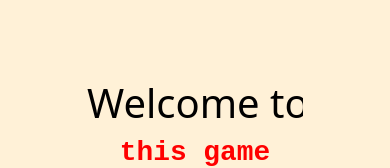
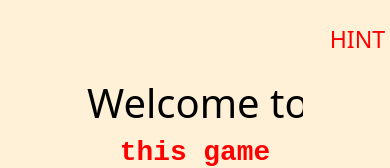
Before and after one commit to rflctvEQ/this-game, a React (Create React App) app: page /welcome in a window 390 px wide. Shown: the top 168 px of the page. Built offline with nearby package versions, Linux system fonts and the light colour scheme.

Commit message:
worked on making SpeechBox reusable and responsive to various props passed to it. At this point, the user must click HINT twice to get the speech box to appear. I'm not quite sure why yet, so I'll take a break

```diff
--- a/src/components/P3Welcome/index.tsx
+++ b/src/components/P3Welcome/index.tsx
@@ -11,7 +11,7 @@ function Welcome() {
 
 
     useEffect(() => {
-        if (inputState === 'Start' || inputState === 'start') {
+        if (inputState === 'Start' || inputState === 'start' || inputState === 'START') {
             setVisible('initial');
         } else {
             setVisible('none');
@@ -42,7 +42,7 @@ function Welcome() {
                     <input
                         className='welcomeInput'
                         value={inputState}
-                        onChange={e => setInputState(e.target.value)}
+                        onChange={e => setInputState(e.target.value.trim())}
                         style={{ width: `${inputWidth}` }}>
                     </input>
                 </h1>
--- a/src/components/SpeechBox/index.tsx
+++ b/src/components/SpeechBox/index.tsx
@@ -2,26 +2,56 @@ import * as React from 'react';
 import { useState, useEffect } from 'react';
 import './style.css';
 
-function SpeechBox(props: string[]) {
+function SpeechBox(props: any) {
+    // console.log('*** props ***', props);
     const [ index, setIndex ] = useState<number>(0);
+    const [ noDialogue, setNoDialogue ] = useState<boolean>(false);
+    const [ visible, setVisible ] = useState<string>('0');
+    const [ propsDialogue, setPropsDialogue ] = useState<string[]>(props.dialogue);
+    const [ propsComponentVisibility, setPropsComponentVisibility ] = useState<boolean>(props.componentVisibility);
+
+    // number of dialogue items in props
+    const dialogueItemsLength: number = propsDialogue.length - 1;
+
+    useEffect(() => {
+        setPropsDialogue(props.dialogue);
+        setPropsComponentVisibility(props.componentVisibility);
+        console.log('=======================')
+        // console.log('propsComponenetVisibility: ', propsComponentVisibility);
+        // console.log('index: ', index)
+        // console.log('array length: ', dialogueItemsLength);
+        // console.log('visible: ', visible);
+        // console.log('noDialogue: ', noDialogue);
+        if (index < dialogueItemsLength) {
+            setVisible('1');
+        }
+    })
+
+    useEffect(() => {
+        if (propsComponentVisibility === true && noDialogue){
+            setVisible('1');
+            setNoDialogue(false);
+            setIndex(0);
+        }
+    }, [propsComponentVisibility])
+
 
     const handleNextBtn = () => {
-        // number of dialogue items in props
-        const dialogueItemsLength: number = Object.keys(props).length - 1;
-
         if (index < dialogueItemsLength) {
-            setIndex(index + 1)
+            setVisible('1');
+            setNoDialogue(false);
+            setIndex(index + 1);
         } else {
-
+            setVisible('0');
+            setNoDialogue(true);
         }
     }
 
-
     // console.log('component props: ', props);
     return (
-        <div className='speechBoxWrapper'>
+        <div style={{opacity: visible}} className='speechBoxWrapper'>
             <div className='speechBox'>
-                <p className='speechText'>{props[index]}</p>
+                <p className='speechText'>{!noDialogue ? propsDialogue[index] : ''}</p>
             </div>
             <button className='nextBtn' onClick={()=>handleNextBtn()}>Next</button>
         </div>
--- a/src/pages/P3WelcomeDoug.tsx
+++ b/src/pages/P3WelcomeDoug.tsx
@@ -1,11 +1,13 @@
 import * as React from 'react';
+import { useState, useEffect } from 'react';
 import Helmet from 'react-helmet';
 import Welcome from '../components/P3Welcome';
 import Doug from '../components/Doug';
 import SpeechBox from '../components/SpeechBox';
 
 interface DialogueInterface {
-    dialogue?: string[]
+    dialogue?: string[],
+    componentVisibility?: boolean
 }
 
 const dialogueData: DialogueInterface = {
@@ -16,19 +18,46 @@ const dialogueData: DialogueInterface = {
         'I\'m gonna try to get you out of here.',
         'Just click HINT and I\'ll find you again.',
         'We can do this... together.'
-    ]
+    ],
+    componentVisibility: false
 }
 
 function WelcomeDoug(props: typeof dialogueData) {
-    // console.log(dialogueData);
-    // console.log('Page props: ', dialogueData.dialogue)
+    const [visible, setVisible] = useState<string>('none');
+    const [data, setData] = useState<any>(dialogueData);
+    const [isComponentVisible, setIsComponentVisible] = useState(dialogueData.componentVisibility);
+
+    useEffect(() => {
+        setTimeout(() => {
+            setVisible('initial');
+            setIsComponentVisible(true);
+        }, 3000)
+    }, [])
+
+    const handleHintClick = () => {
+        if (!data.componentVisibility) {
+            setData(() => ({
+                dialogue: ['The server is looking for the phrase "Start this game"', 'Is that helpful? I feel like that\'s not helpful.', 'Oh, boy. We\'re doomed...'],
+                componentVisibility: true
+            }))
+        } else {
+
+            setData((state: any) => ({
+                ...state,
+                componentVisibility: false
+            }))
+        }
+
+        console.log('data from parent page: ', data);
+    }
 
     return (
         <>
-            <Helmet>Welcome</Helmet>
+            <Helmet><title>Welcome</title></Helmet>
+            <button onClick={() => handleHintClick()} style={{ border: 'none', backgroundColor: 'inherit', color: 'red', position: 'absolute', left: '83%', top: '25px', display: visible }}><h3>HINT</h3></button>
             <Welcome />
             <Doug />
-            <SpeechBox {...dialogueData.dialogue!} />
+            <SpeechBox {...data} />
         </>
     )
 }
--- a/src/pages/P4FifthGraderMath.tsx
+++ b/src/pages/P4FifthGraderMath.tsx
@@ -6,7 +6,7 @@ function FifthGraderMath() {
 
     return (
         <>
-            <Helmet>Easy Math</Helmet>
+            <Helmet><title>Easy Math</title></Helmet>
         </>
     )
 }
--- a/src/pages/P5HiddenDev.tsx
+++ b/src/pages/P5HiddenDev.tsx
@@ -6,7 +6,7 @@ function HiddenDev() {
 
     return (
         <>
-            <Helmet>Difficult Question</Helmet>
+            <Helmet><title>Difficult Question</title></Helmet>
         </>
     )
 }
--- a/src/pages/P6OnePlusOne.tsx
+++ b/src/pages/P6OnePlusOne.tsx
@@ -6,7 +6,7 @@ function OnePlusOne() {
 
     return (
         <>
-            <Helmet>Easy Math</Helmet>
+            <Helmet><title>Easy Math</title></Helmet>
         </>
     )
 }
--- a/src/pages/P7No.tsx
+++ b/src/pages/P7No.tsx
@@ -6,7 +6,7 @@ function No() {
 
     return (
         <>
-            <Helmet>Rhode Island</Helmet>
+            <Helmet><title>Rhode Island</title></Helmet>
         </>
     )
 }
--- a/src/pages/P8PopTheBalloon.tsx
+++ b/src/pages/P8PopTheBalloon.tsx
@@ -6,7 +6,7 @@ function PopTheBalloon() {
 
     return (
         <>
-            <Helmet>Pop the Balloon!</Helmet>
+            <Helmet><title>Pop the Balloon!</title></Helmet>
         </>
     )
 }
--- a/src/pages/P9ExecuteProtocol.tsx
+++ b/src/pages/P9ExecuteProtocol.tsx
@@ -6,7 +6,7 @@ function ExecuteProtocol() {
 
     return (
         <>
-            <Helmet>Execute</Helmet>
+            <Helmet><title>Execute</title></Helmet>
         </>
     )
 }
--- a/src/pages/RebootSequence.tsx
+++ b/src/pages/RebootSequence.tsx
@@ -6,7 +6,7 @@ function RebootSequence() {
 
     return (
         <>
-            <Helmet>Reboot</Helmet>
+            <Helmet><title>Reboot</title></Helmet>
         </>
     )
 }
```
